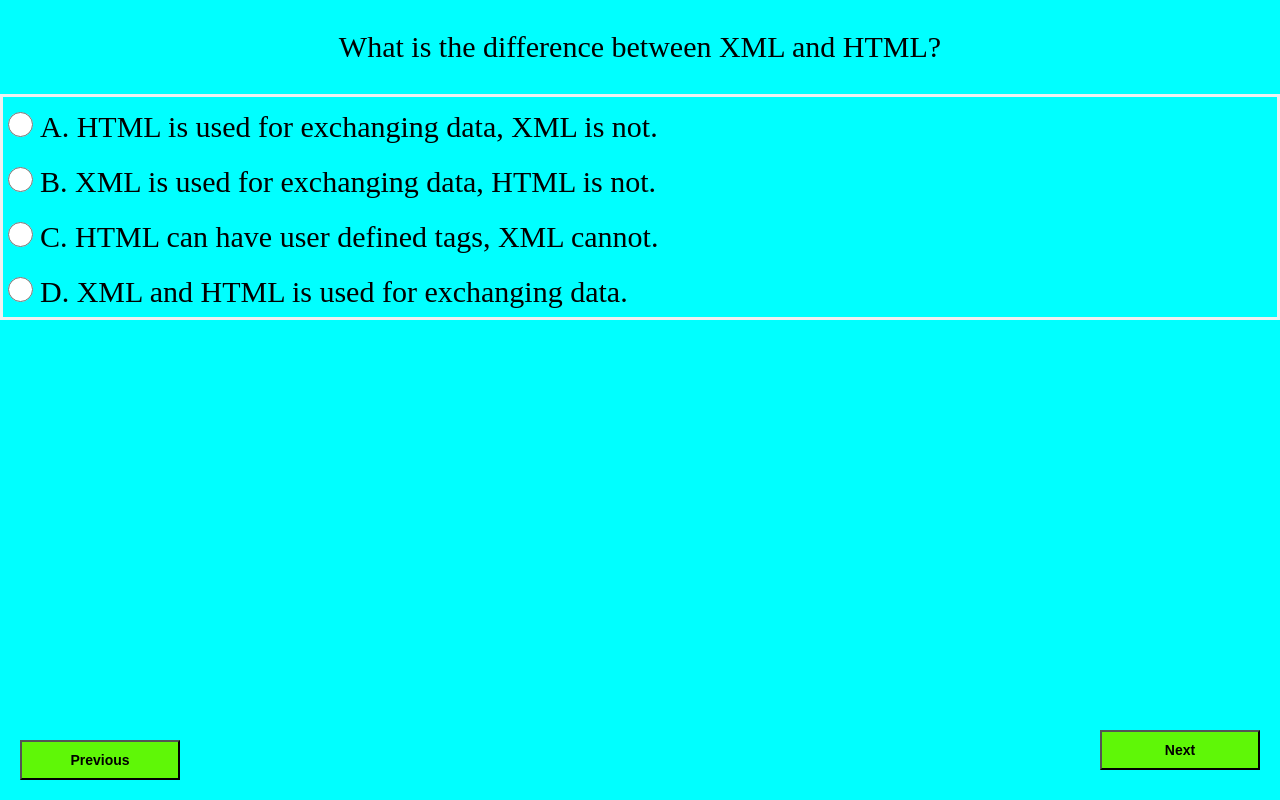
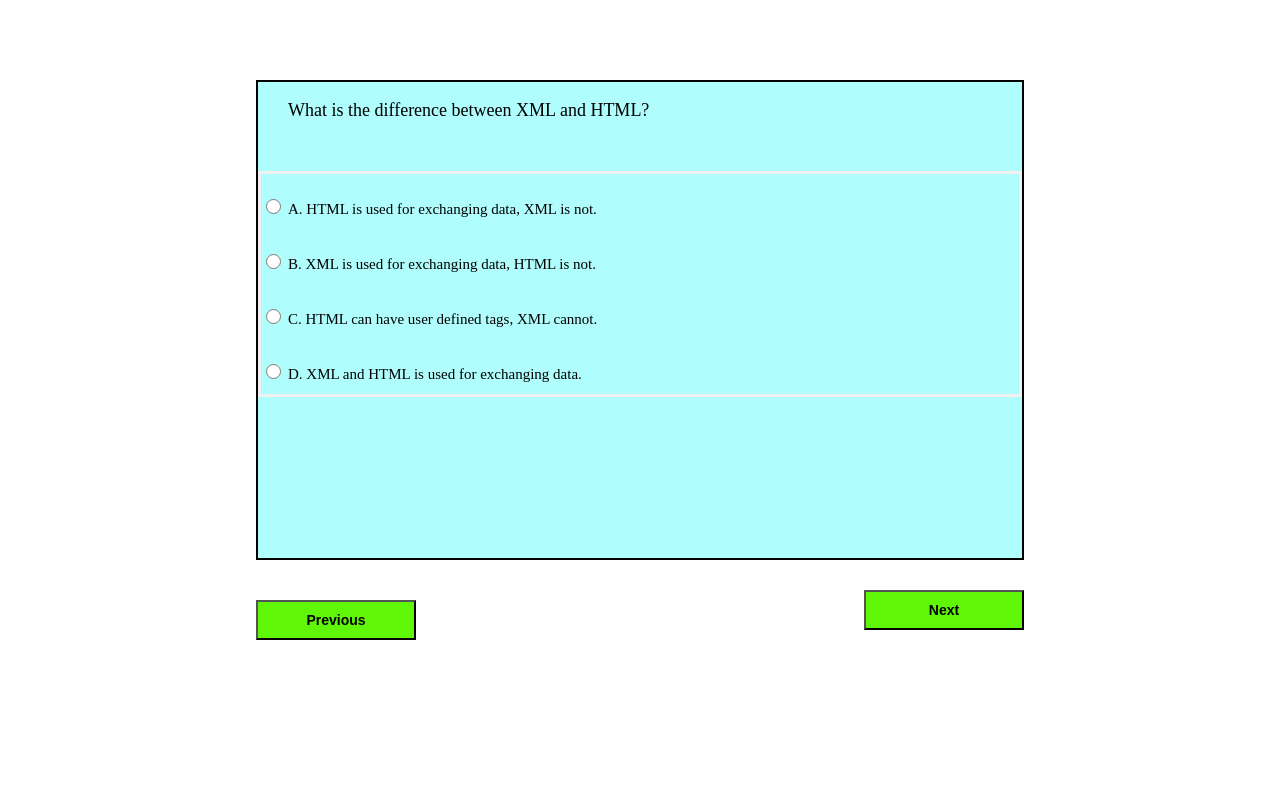
Before and after one commit to fwz7mmm/Group-Project, a Flask app: a page that uses web/templates/quiz.html in a window 1280 px wide. Run offline with Flask 2, Linux system fonts and the light colour scheme; data comes from the database, SQL or seed files in the repository; parts of the project's set-up code (start-up, migrations or seed data) failed here and were passed over.

Commit message:
Change css styles for result.html & quiz.html.

```diff
--- a/web/static/index.css
+++ b/web/static/index.css
@@ -269,40 +269,43 @@ input[type=text], input[type=password], input[type=email], input[type=tel], inpu
 
 /**quize page css styles*/
 .choice input[type=radio]{
-padding-left:5px;
-  width:25px;
-  height:25px;
-  margin-top: 15px;
+  padding-left:5px;
+  width:15px;
+  height:15px;
+  margin-top: 25px;
   margin-bottom: 15px;
 }
 
 .choice label{
-  text-align: center;
-  font-size: 30px;
+  text-align: left;
+  font-size: 15px;
   font-family: 'Times New Roman', Times, serif;
 }
 
 .question-description p{
-  text-align: center;
-  font-size: 30px;
+  margin-left: 30px;
+  margin-bottom: 50px;
+  text-align: left;
+  font-size: 18px;
   font-family: 'Times New Roman', Times, serif;
 }
 
 .quiz-page {
+  border :2px solid black;
   position:absolute;
-  top:0;
-  bottom:0;
-  left:0;
-  right:0;
+  top:10%;
+  bottom:30%;
+  left:20%;
+  right:20%;
   width: XXXpx; /*otherwise div defaults to page width*/
   margin: 0 auto; /*horizontally centers div*/
-  background-color: aqua;
+  background-color: rgb(176, 253, 253);
 }
 
 .quiz-page #previous{
   position: fixed;
-  bottom: 20px;
-  left: 20px;
+  bottom: 20%;
+  left: 20%;
   margin-right: auto;
   margin-left: auto;
   font:bold 14px Arial;
@@ -313,8 +316,8 @@ padding-left:5px;
 
 .quiz-page #next{
   position: fixed;
-  bottom: 20px;
-  right: 20px;
+  bottom: 20%;
+  right: 20%;
   margin-bottom: 10px;
   margin-right: 0px;
   float:right;
```
Also changed, not shown: web/templates/result.html (+6 -1 lines).
